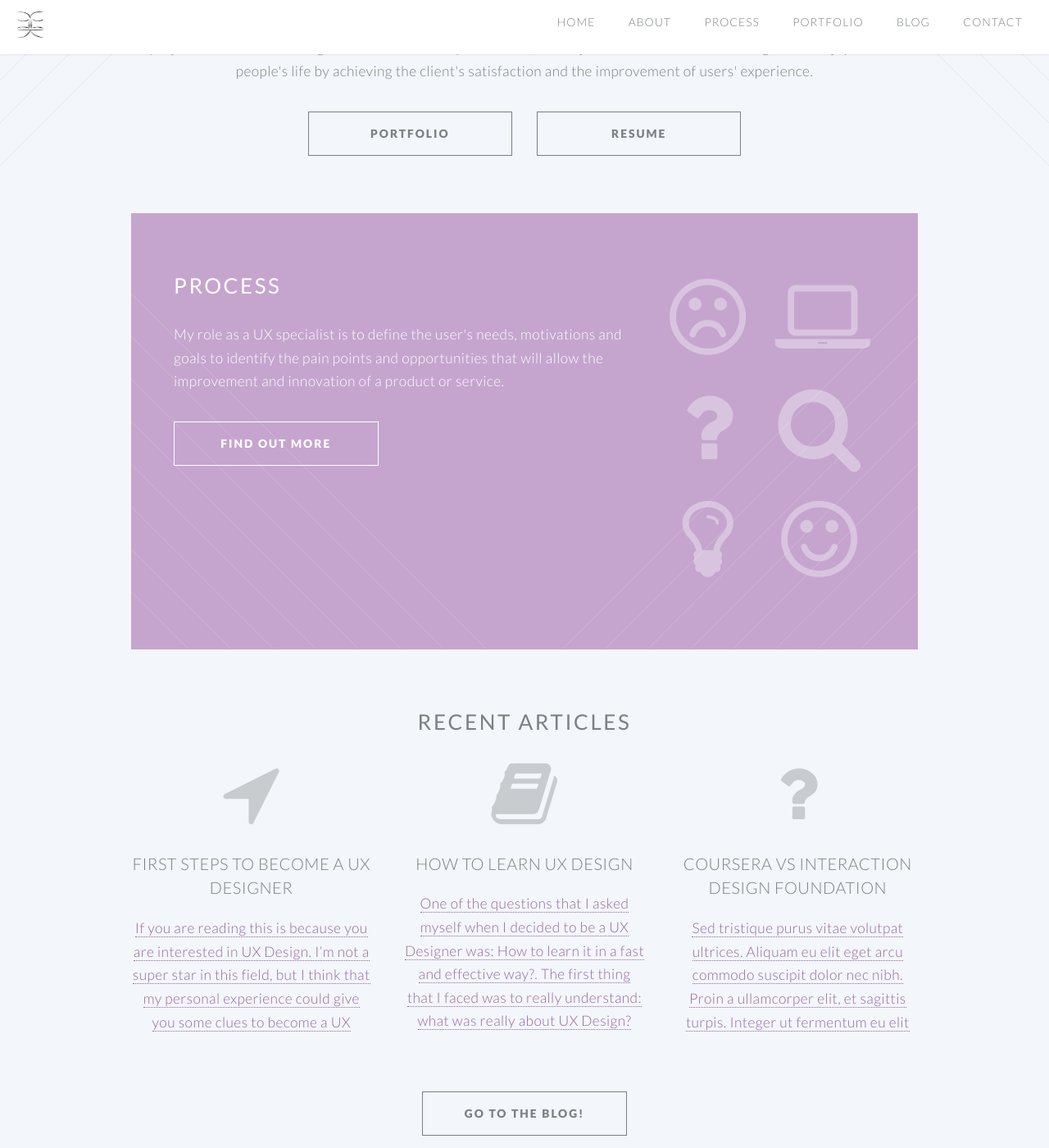
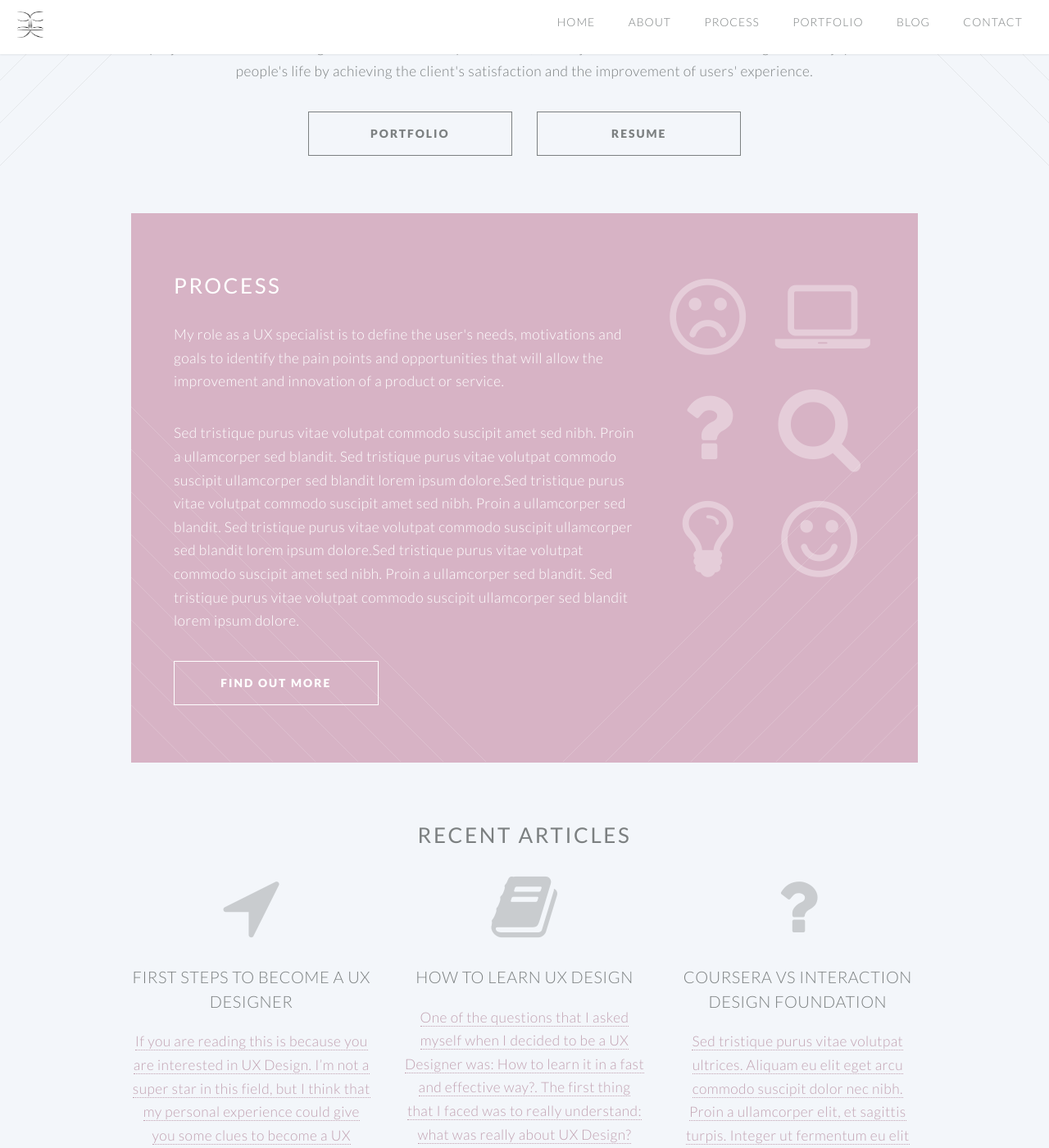
Before and after one commit to claucvk/claucvk.github.io, a Jekyll site: the page built from index.html, in a window 1280 px wide and 1400 px high, scrolled down 774 px. Shown: the whole window at 82% size. Built offline with Jekyll 4.4.1, drawn with Linux system fonts in a browser that asks for light colours.

Commit message:
cambio colores home page

```diff
--- a/css/style.css
+++ b/css/style.css
@@ -41,7 +41,7 @@
 		-o-transition: color 0.2s ease-in-out, border-color 0.2s ease-in-out, background-color 0.2s ease-in-out;
 		-ms-transition: color 0.2s ease-in-out, border-color 0.2s ease-in-out, background-color 0.2s ease-in-out;
 		transition: color 0.2s ease-in-out, border-color 0.2s ease-in-out, background-color 0.2s ease-in-out;
-		color:#9467a1;
+		color:#c1a1b1;
 		text-decoration: none;
 		border-bottom: dotted 1px;
 	}
@@ -572,7 +572,7 @@
 		}
 
 		.wrapper.style2 {
-			background-color: #C5A5CE;
+			background-color: #d7b3c5;
 			background-image: url("images/light-bl.svg"), url("images/light-br.svg");
 			background-position: bottom left, bottom right;
 			background-repeat: no-repeat, no-repeat;
--- a/index.html
+++ b/index.html
@@ -30,6 +30,9 @@ layout: landing-page
 								</header>
 								<p>
 									My role as a UX specialist is to define the user's needs, motivations and goals to identify the pain points and opportunities that will allow the improvement and innovation of a product or service.
+								 </p>
+								 <p>
+									Sed tristique purus vitae volutpat commodo suscipit amet sed nibh. Proin a ullamcorper sed blandit. Sed tristique purus vitae volutpat commodo suscipit ullamcorper sed blandit lorem ipsum dolore.Sed tristique purus vitae volutpat commodo suscipit amet sed nibh. Proin a ullamcorper sed blandit. Sed tristique purus vitae volutpat commodo suscipit ullamcorper sed blandit lorem ipsum dolore.Sed tristique purus vitae volutpat commodo suscipit amet sed nibh. Proin a ullamcorper sed blandit. Sed tristique purus vitae volutpat commodo suscipit ullamcorper sed blandit lorem ipsum dolore.
 								 </p>
 								<footer>
 									<ul class="buttons">
```
